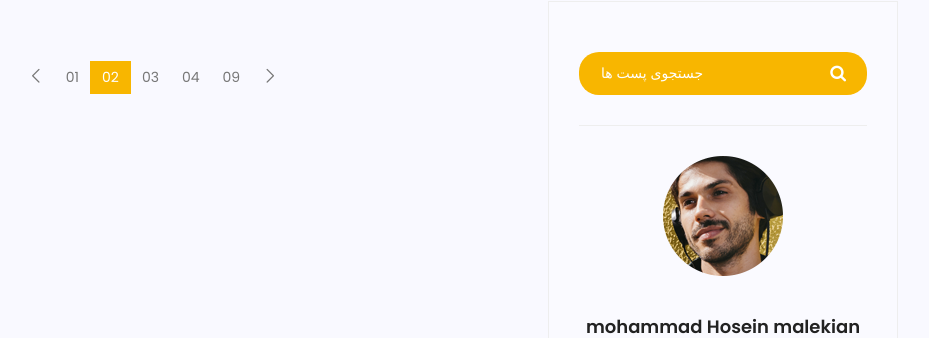
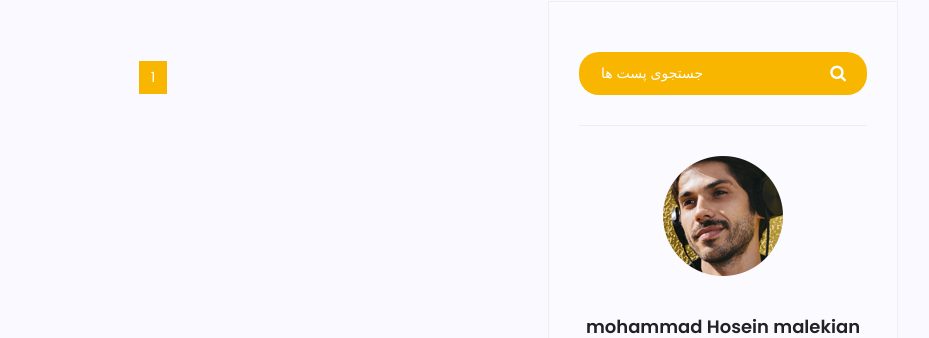
Before and after one commit to malekian78/dj_site1, a Django app: page /blog/category/1 in a window 1280 px wide. Shown: the part 1081-1419 px from the top of the page, without its empty margins (297-1226 px from the left). Run offline with Django 4.2, Linux system fonts and the light colour scheme; data comes from the database, SQL or seed files in the repository; both versions use the stored data as it was after the commit; some libraries are stand-ins or nearby versions.

Commit message:
paginaion✅

```diff
--- a/blog/templatetags/blog_tags.py
+++ b/blog/templatetags/blog_tags.py
@@ -29,7 +29,7 @@ def test_last3posts():
 #! مقدار ۳ تا پست آخر
 @register.inclusion_tag('blog/last3blog.html')
 def last3posts():
-    posts = Post.objects.filter(status=1).order_by('published_date')[:3]
+    posts = Post.objects.filter(status=1).order_by('-published_date')[:3]
     return {'posts': posts}
 #!________________________________________________
 #! مقدار دسته بندی ها و تعداد پست هر دسته بندی
--- a/blog/views.py
+++ b/blog/views.py
@@ -1,5 +1,6 @@
 from django.shortcuts import render, get_object_or_404
 from .models import Post
+from django.core.paginator import Paginator, EmptyPage, PageNotAnInteger
 
 # def blog_view(request, cat_name=None, author_username = None):
 def blog_view(request, **kwargs):
@@ -12,6 +13,19 @@ def blog_view(request, **kwargs):
         posts = posts.filter(category__name=kwargs['cat_name'])
     if kwargs.get('author_username') != None:
         posts = posts.filter(author__username = kwargs['author_username'])
+
+    #! ______ paginatoring
+    #? google search --> django blog pagination for post
+    #? https://www.osehfrank.com/en/blog/2020/2/9/create-blog-application-django-part-7-add-pagination-django-blog-9skizlszh5n/
+    posts = Paginator(posts,3)
+    try:
+        page_number = request.GET.get('page')
+        posts = posts.get_page(page_number)
+    except PageNotAnInteger:
+        posts = posts.get_page(1)
+    except EmptyPage:
+        posts = posts.get_page(1)
+
     context = {'posts':posts, "test":30}
     return render(request, 'blog/blog-home.html', context)
 
--- a/templates/blog/blog-home.html
+++ b/templates/blog/blog-home.html
@@ -133,26 +133,53 @@
 					{% endfor %}
 
 					<nav class="blog-pagination justify-content-center d-flex">
+						{% comment %} <div class="pagination">
+							<span class="step-links">
+								{% if page_obj.has_previous %}
+									<a href="?page=1">&laquo; first</a>
+									<a href="?page={{ page_obj.previous_page_number }}">previous</a>
+								{% endif %}
+
+								<span class="current">
+									Page {{ page_obj.number }} of {{ page_obj.paginator.num_pages }}.
+								</span>
+
+								{% if page_obj.has_next %}
+									<a href="?page={{ page_obj.next_page_number }}">next</a>
+									<a href="?page={{ page_obj.paginator.num_pages }}">last &raquo;</a>
+								{% endif %}
+							</span>
+						</div> {% endcomment %}
 						<ul class="pagination">
+							{% if posts.has_previous %}
 								<li class="page-item">
-								<a href="#" class="page-link" aria-label="Previous">
-									<span aria-hidden="true">
-										<span class="lnr lnr-chevron-left"></span>
-									</span>
+									<a href="?page=1" class="page-link" aria-label="Next">اول</a>
+								</li>
+								<li class="page-item">
+									<a href="?page={{ posts.previous_page_number }}" class="page-link" aria-label="Previous">
+										<span aria-hidden="true"><span class="lnr lnr-chevron-left"></span></span>
 									</a>
 								</li>
-							<li class="page-item"><a href="#" class="page-link">01</a></li>
-							<li class="page-item active"><a href="#" class="page-link">02</a></li>
-							<li class="page-item"><a href="#" class="page-link">03</a></li>
-							<li class="page-item"><a href="#" class="page-link">04</a></li>
-							<li class="page-item"><a href="#" class="page-link">09</a></li>
+							{% endif %}
+							{% for i in posts.paginator.page_range %}
+								{% if posts.number == i %}
+										<li class="page-item active"><a href="?page={{i}}" class="page-link">{{i}}</a></li>
+									{% else %}
+										<li class="page-item"><a href="?page={{i}}" class="page-link">{{i}}</a></li>
+								{% endif %}
+							{% endfor %}
+							{% if posts.has_next %}
 								<li class="page-item">
-								<a href="#" class="page-link" aria-label="Next">
-									<span aria-hidden="true">
-										<span class="lnr lnr-chevron-right"></span>
-									</span>
+									<a href="?page={{ posts.next_page_number }}" class="page-link" aria-label="Next">
+										<span aria-hidden="true"><span class="lnr lnr-chevron-right"></span></span>
 									</a>
 								</li>
+								<li class="page-item">
+									<a href="?page={{ posts.paginator.num_pages }}" class="page-link" aria-label="Next">آخر</a>
+								</li>
+							{% endif %}
+
+
 						</ul>
 					</nav>
 				</div>
```
Also changed, not shown: db.sqlite3, media/blog/1675432577089.jpg (added), media/blog/babaknouriheris-20220413-0082.jpg (added), media/blog/m.baraniha-20220811-0001.webp (added), media/blog/seyed_amh-20231004-0006.jpg (added). Lines whose indentation alone changed are shown as unchanged.
